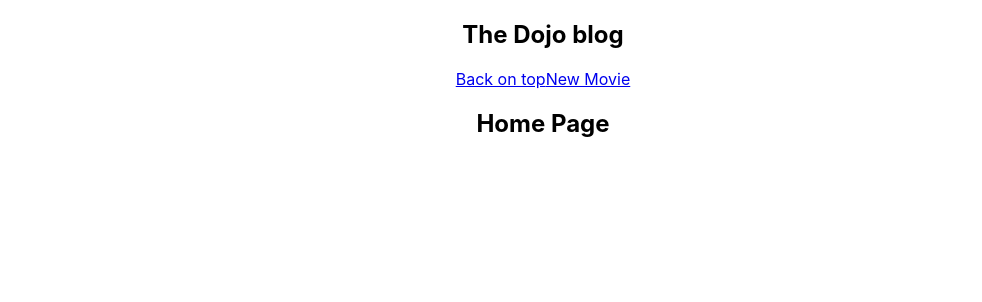
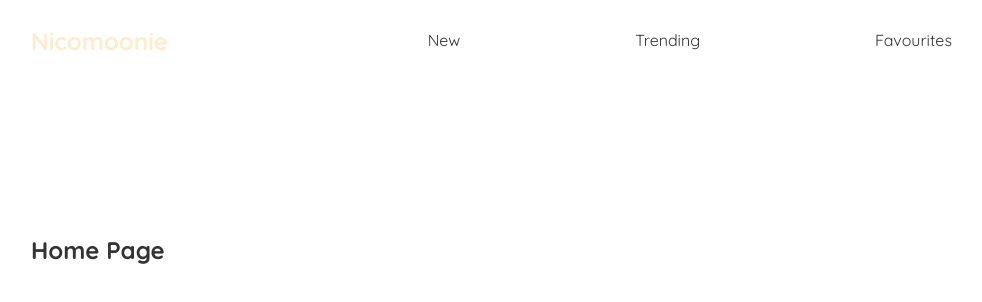
Before and after one commit to Razus228/PW_3rdyear, a React (Create React App) app in the folder lab6/: page / in a window 1280 px wide. Shown: the top 302 px of the page, without its empty margins (97-1079 px from the left). Built offline with nearby package versions, Linux system fonts and the light colour scheme.

Commit message:
stylizing the Navbar

```diff
--- a/lab6/src/App.css
+++ /dev/null
@@ -1,38 +0,0 @@
-.App {
-  text-align: center;
-}
-
-.App-logo {
-  height: 40vmin;
-  pointer-events: none;
-}
-
-@media (prefers-reduced-motion: no-preference) {
-  .App-logo {
-    animation: App-logo-spin infinite 20s linear;
-  }
-}
-
-.App-header {
-  background-color: #282c34;
-  min-height: 100vh;
-  display: flex;
-  flex-direction: column;
-  align-items: center;
-  justify-content: center;
-  font-size: calc(10px + 2vmin);
-  color: white;
-}
-
-.App-link {
-  color: #61dafb;
-}
-
-@keyframes App-logo-spin {
-  from {
-    transform: rotate(0deg);
-  }
-  to {
-    transform: rotate(360deg);
-  }
-}
--- a/lab6/src/App.js
+++ b/lab6/src/App.js
@@ -1,4 +1,3 @@
-import './App.css';
 import React from 'react';
 import Navbar from './Navbar';
 import Home from './Home';
--- a/lab6/src/Navbar.js
+++ b/lab6/src/Navbar.js
@@ -1,10 +1,11 @@
 const Navbar = () => {
     return (
-        <nav className="navbar">
-            <h1>The Dojo blog</h1>
-            <div className="links">
-                <a href="/">Back on top</a>
-                <a href="/create">New Movie</a>
+        <nav className="navbar ">
+            <h1>Nicomoonie</h1>
+            <div className="links ">
+                <a href="/">New</a>
+                <a href="/trending">Trending</a>
+                <a href="/Fvourites">Favourites</a>
             </div>
         </nav>
      );
--- a/lab6/src/index.css
+++ b/lab6/src/index.css
@@ -1,13 +1,52 @@
-body {
+@import url('https://fonts.googleapis.com/css2?family=Quicksand:wght@300..700&display=swap');
+
+* {
   margin: 0;
-  font-family: -apple-system, BlinkMacSystemFont, 'Segoe UI', 'Roboto', 'Oxygen',
-    'Ubuntu', 'Cantarell', 'Fira Sans', 'Droid Sans', 'Helvetica Neue',
-    sans-serif;
-  -webkit-font-smoothing: antialiased;
-  -moz-osx-font-smoothing: grayscale;
+  font-family: "Quicksand";
+  color: #333;
 }
 
-code {
-  font-family: source-code-pro, Menlo, Monaco, Consolas, 'Courier New',
-    monospace;
+.navbar {
+
+  align-items: center;
+  padding: 2%;
+  display: flex;
+  max-width: 80%;
+  margin: 0 auto;
+  border-bottom: 5% solid #f2f2f2;
+  align-content: stretch;
+
 }
+
+.navbar h1 {
+
+  color: blanchedalmond;
+
+}
+
+.navbar h1:hover{
+
+  color: aquamarine;
+
+}
+
+.navbar .links{
+  align-items: center;
+  margin-left: 10%;
+}
+
+.navbar a {
+  text-decoration: none;
+  padding: 10%;
+  margin-left: 80%;
+}
+
+.navbar a:hover{
+  color: aquamarine;
+}
+
+.content {
+  max-width: 80%;
+  margin: 10% auto;
+  padding: 2%;
+}
```
